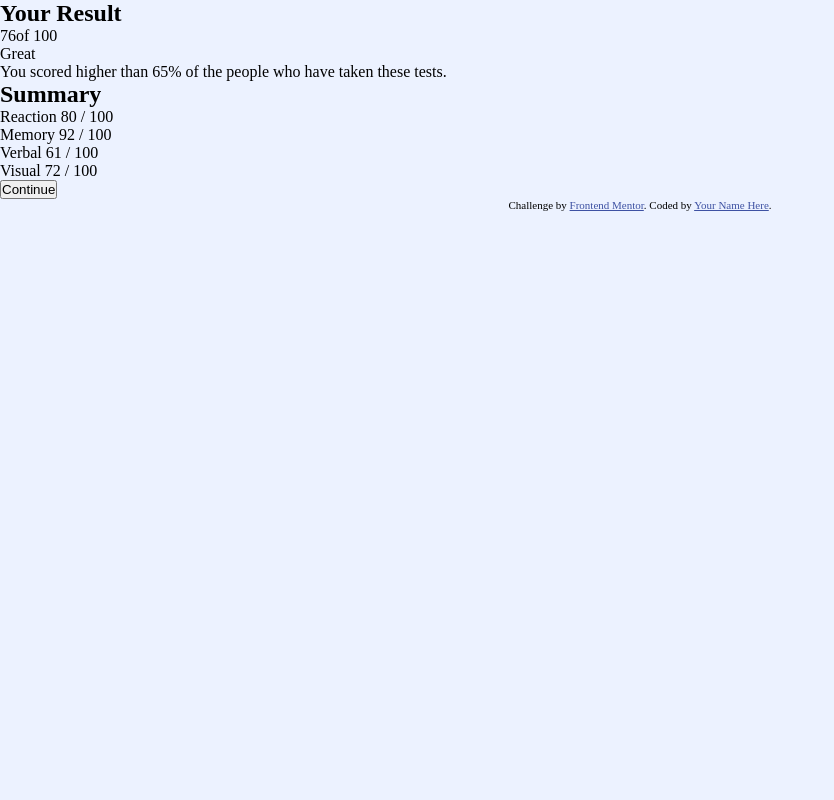
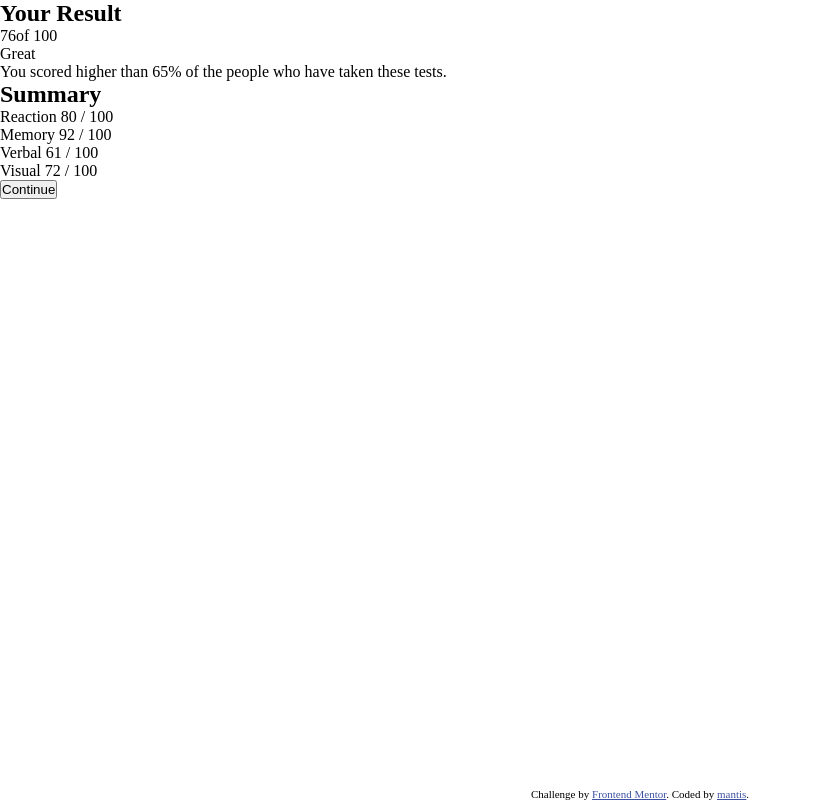
Before and after one commit to morauszkia/fm-results-summary-component, a Vue app: page / in a window 1280 px wide. Shown: the whole page, without its empty margins (0-834 px from the left). Built offline with nearby package versions, Linux system fonts and the light colour scheme.

Commit message:
Break up App into components

```diff
--- a/src/App.vue
+++ b/src/App.vue
@@ -1,29 +1,10 @@
 <script setup>
 import Attribution from "./components/Attribution.vue";
+import SummaryContainer from "./components/SummaryContainer.vue";
 </script>
 
 <template>
-  <main>
-    <section>
-      <h1>Your Result</h1>
-      <div><span>76</span><span>of 100</span></div>
-      <p>Great</p>
-      <p>
-        You scored higher than 65% of the people who have taken these tests.
-      </p>
-    </section>
-    <section>
-      <h2>Summary</h2>
-      <ul>
-        <li>Reaction 80 / 100</li>
-        <li>Memory 92 / 100</li>
-        <li>Verbal 61 / 100</li>
-        <li>Visual 72 / 100</li>
-      </ul>
-      <button>Continue</button>
-    </section>
-  </main>
-
+  <SummaryContainer />
   <Attribution />
 </template>
 
--- a/src/components/Attribution.vue
+++ b/src/components/Attribution.vue
@@ -1,14 +1,19 @@
 <template>
-  <div class="attribution">
+  <footer class="attribution">
     Challenge by
     <a href="https://www.frontendmentor.io?ref=challenge" target="_blank"
       >Frontend Mentor</a
-    >. Coded by <a href="#">Your Name Here</a>.
-  </div>
+    >. Coded by
+    <a href="https://github.com/morauszkia" target="_blank">mantis</a>.
+  </footer>
 </template>
 
 <style scoped>
 .attribution {
+  position: absolute;
+  bottom: 0;
+  width: 100%;
+  text-align: center;
   font-size: 11px;
   text-align: center;
 }
--- /dev/null
+++ b/src/components/DetailsSection.vue
@@ -0,0 +1,17 @@
+<script>
+import ResultsList from "./ResultsList.vue";
+
+export default {
+  components: {
+    ResultsList,
+  },
+};
+</script>
+
+<template>
+  <section>
+    <h2>Summary</h2>
+    <ResultsList />
+    <button>Continue</button>
+  </section>
+</template>
--- /dev/null
+++ b/src/components/ResultItem.vue
@@ -0,0 +1,12 @@
+<script>
+export default {
+  props: {
+    category: String,
+    score: Number,
+  },
+};
+</script>
+
+<template>
+  <li>{{ category }} {{ score }} / 100</li>
+</template>
--- /dev/null
+++ b/src/components/ResultSection.vue
@@ -0,0 +1,12 @@
+<script></script>
+
+<template>
+  <section>
+    <h1>Your Result</h1>
+    <div><span>76</span><span>of 100</span></div>
+    <p>Great</p>
+    <p>You scored higher than 65% of the people who have taken these tests.</p>
+  </section>
+</template>
+
+<style></style>
--- /dev/null
+++ b/src/components/ResultsList.vue
@@ -0,0 +1,18 @@
+<script>
+import ResultItem from "./ResultItem.vue";
+
+export default {
+  components: {
+    ResultItem,
+  },
+};
+</script>
+
+<template>
+  <ul>
+    <ResultItem category="Reaction" score="80" />
+    <ResultItem category="Memory" score="92" />
+    <ResultItem category="Verbal" score="61" />
+    <ResultItem category="Visual" score="72" />
+  </ul>
+</template>
--- /dev/null
+++ b/src/components/SummaryContainer.vue
@@ -0,0 +1,24 @@
+<script>
+import ResultSection from "./ResultSection.vue";
+import DetailsSection from "./DetailsSection.vue";
+export default {
+  components: {
+    ResultSection,
+    DetailsSection,
+  },
+};
+</script>
+
+<template>
+  <main>
+    <ResultSection />
+    <DetailsSection />
+  </main>
+</template>
+
+<style scoped>
+main {
+  background-color: #fff;
+  min-height: 100dvh;
+}
+</style>
```
